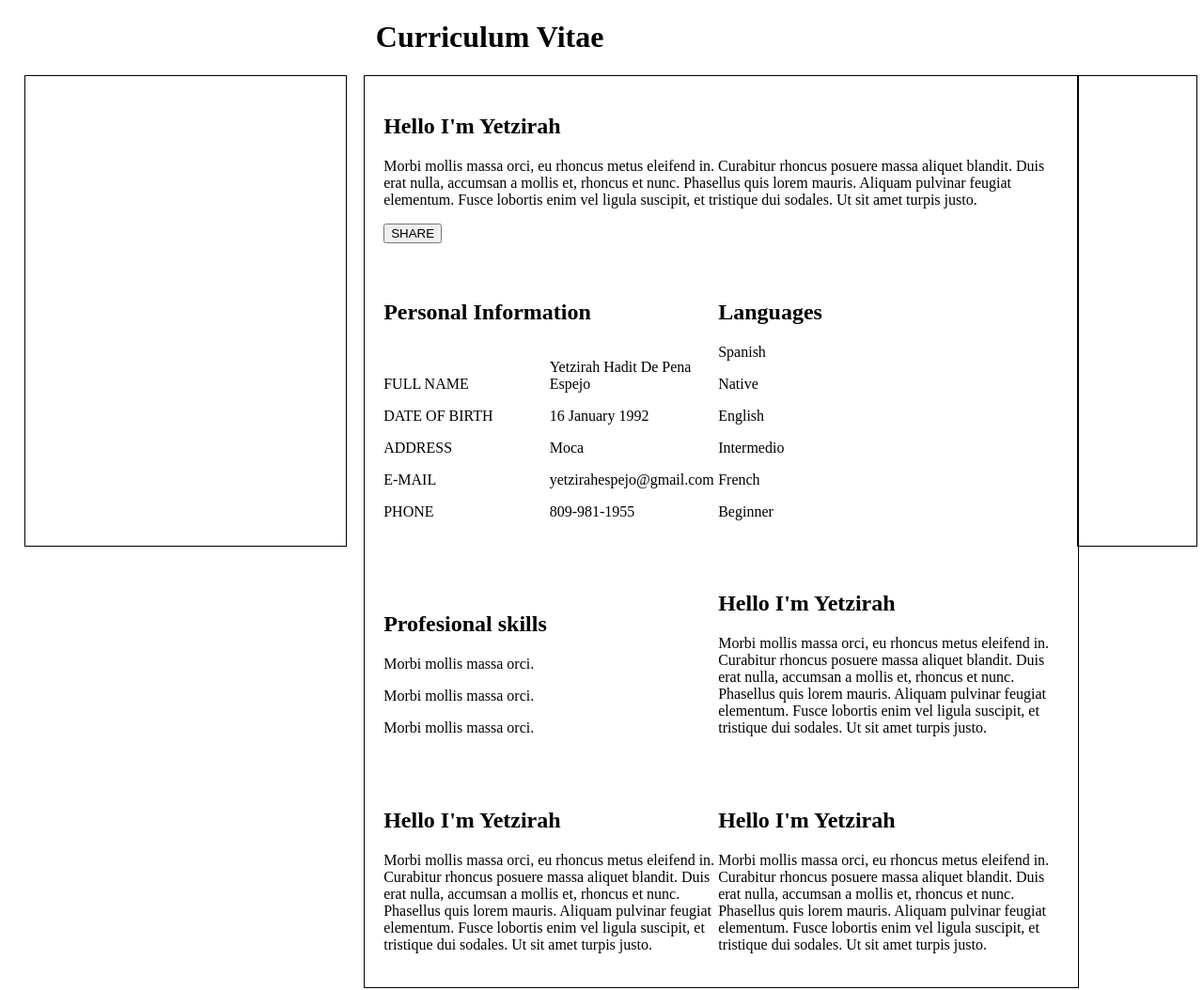
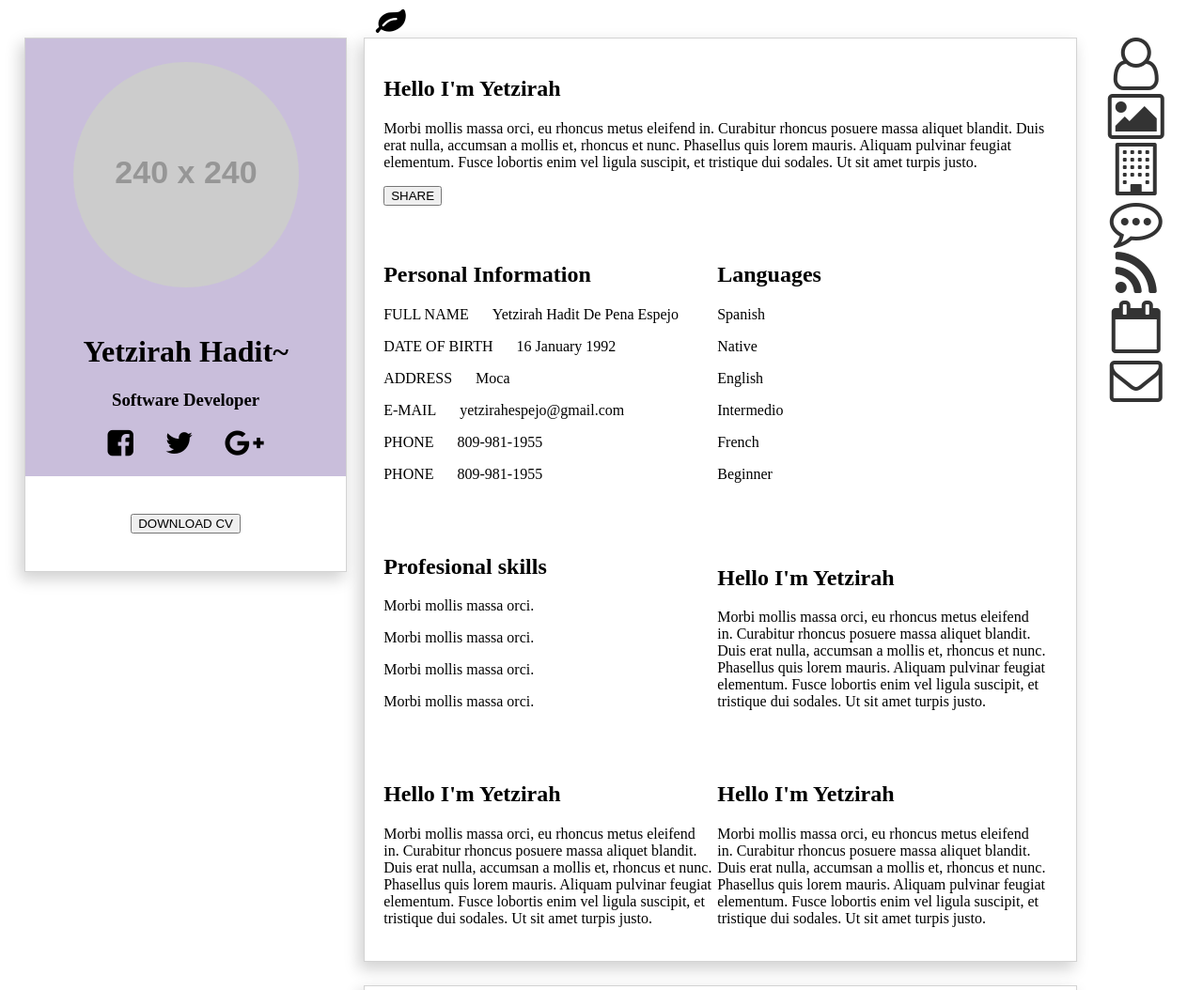
Before and after one commit to Yetzirah/curriculum-vitae, a plain HTML site: page index.html in a window 1280 px wide. Shown: the top 1054 px of the page at 94% size. Drawn offline with Linux system fonts and the light colour scheme; placeholder pictures from the web are drawn by us.

Commit message:
Add mobile layout

```diff
--- a/index.html
+++ b/index.html
@@ -1,18 +1,29 @@
 <!DOCTYPE html>
 <html lang="en">
   <head>
+    <meta name="viewport" content="width=device-width, initial-scale=1">
+    <link rel="stylesheet" href="https://cdnjs.cloudflare.com/ajax/libs/font-awesome/4.7.0/css/font-awesome.min.css">
     <style type="text/css">
-      .about-me {
+      #about-me section {
         padding: 20px;
       }
       .column-50 {
+        width: 49%;
         display: inline-block;
-        width: 49%;
       }
       .container {
         padding-left: 30%;
         padding-right: 10%;
         width: 60%;
+      }
+      .download {
+        padding: 40px 0;
+        margin-top: 19px;
+        background-color: #FFF;
+      }
+      .icons {
+        font-size: 32px;
+        margin: 0 15px;
       }
       .navigation-menu {
         float: right;
@@ -21,16 +32,44 @@
         width: 10%;
         position: relative;
       }
+      .navigation-menu i {
+        color: #333;
+        font-size: 56px;
+      }
+      .navigation-menu-content {
+        width: 50%;
+        margin: auto;
+        text-align: center;
+      }
+      .large-screen--hide {
+        display: none;
+      }
+      .logo {
+        font-size: 32px;
+        padding-left: 31%;
+      }
       .page-title {
         margin-left: 31%;
+      }
+      .personal-info {
+        margin-left: 25px;
+      }
+      .pic-content {
+        padding: 25px 0;
+      }
+      .pic-content img {
+        border-radius: 50%;
+        max-width: 80%;
       }
       .profile-card {
         float: left;
         width: 30%;
       }
-      .profile-card .profile-card-content {
+      .profile-card-content {
         width: 90%;
         margin: auto;
+        text-align: center;
+        background-color: #c9bedb;
       }
       .profile-card.sticky {
         top: 15px;
@@ -39,33 +78,86 @@
         margin-bottom: 25px;
       }
       .square {
-        border: 1px solid #000;
-        width: 100%;
+        border: 1px solid lightgrey;
+        box-shadow: -4px 7px 15px 1px lightgray;
         min-height: 500px;
       }
       .sticky {
         position: sticky;
         top: 0;
       }
+      @media only screen and (max-width: 768px) {
+          [class*="column-"],
+          .small-screen--one-whole {
+            width: 100%;
+          }
+          .container.small-screen--one-whole {
+            padding: 0;
+          }
+          .profile-card.small-screen--one-whole {
+            float: none;
+            margin-bottom: 25px;
+          }
+          .profile-card.small-screen--one-whole.sticky {
+            position: static;
+          }
+          .small-screen--hide {
+            display: none;
+          }
+      }
     </style>
   </head>
   <body>
     <div>
       <header>
-        <div class="page-title">
-          <h1>Curriculum Vitae</h1>
-          <nav></nav>
+        <i class="fa fa-leaf logo" aria-hidden="true"></i>
+        <nav role="navigation"></nav>
+      </header>
+      <div class="profile-card sticky small-screen--one-whole">
+        <div class="profile-card-content square small-screen--one-whole">
+          <div class="pic-content">
+            <a href="https://placeholder.com"><img src="http://via.placeholder.com/240x240"></a>
           </div>
-      </header>
-      <div class="profile-card sticky">
-        <div class="square profile-card-content"></div>
+          <h1>Yetzirah Hadit~</h1>
+          <h3>Software Developer</h3>
+          <div class="social-networks">
+            <i class="fa fa-facebook-square icons" aria-hidden="true"></i>
+            <i class="fa fa-twitter icons" aria-hidden="true"></i>
+            <i class="fa fa-google-plus icons" aria-hidden="true"></i>
           </div>
-      <div class="navigation-menu sticky">
-        <div class="square"></div>
+          <div class="download">
+            <button>DOWNLOAD CV</button>
           </div>
-      <main role="main" class="container">
-        <div class="section-container square">
-          <section class="about-me">
+        </div>
+      </div>
+      <div class="navigation-menu sticky small-screen--hide">
+        <div class="navigation-menu-content">
+          <a href="#about-me">
+            <i class="fa fa-user-o" aria-hidden="true"></i>
+          </a>
+          <a href="#portfolio">
+            <i class="fa fa-picture-o" aria-hidden="true"></i>
+          </a>
+          <a href="#work-experience">
+            <i class="fa fa-building-o" aria-hidden="true"></i>
+          </a>
+          <a href="#references">
+            <i class="fa fa-commenting-o" aria-hidden="true"></i>
+          </a>
+          <a href="#blog">
+            <i class="fa fa-rss" aria-hidden="true"></i>
+          </a>
+          <a href="#calendar">
+            <i class="fa fa-calendar-o" aria-hidden="true"></i>
+          </a>
+          <a href="#contact-me">
+            <i class="fa fa-envelope-o" aria-hidden="true"></i>
+          </a>
+        </div>
+      </div>
+      <main role="main" class="container small-screen--one-whole">
+        <div class="section-container square" id="about-me">
+          <section>
             <div class="section-title">
               <h2> Hello I'm Yetzirah</h2>
             </div>
@@ -74,29 +166,18 @@
               <button>SHARE</button>
             </div>
           </section>
-          <section class="about-me">
-            <row>
+          <section>
             <div class="column-50">
               <div class="section-title">
                 <h2>Personal Information</h2>
               </div>
               <div class="section-content">
-                  <row>
-                    <div class="column-50">
-                      <p>FULL NAME</p>
-                      <p>DATE OF BIRTH</p>
-                      <p>ADDRESS</p>
-                      <p>E-MAIL</p>
-                      <p>PHONE</p>
-                    </div>
-                    <div class="column-50">
-                      <p>Yetzirah Hadit De Pena Espejo</p>
-                      <p>16 January 1992</p>
-                      <p>Moca</p>
-                      <p>yetzirahespejo@gmail.com</p>
-                      <p>809-981-1955</p>
-                    </div>
-                  </row>
+                <p><span class="title">FULL NAME</span><span class="personal-info">Yetzirah Hadit De Pena Espejo</span></p>
+                <p><span class="title">DATE OF BIRTH</span><span class="personal-info">16 January 1992</span></p>
+                <p><span class="title">ADDRESS</span><span class="personal-info">Moca</span></p>
+                <p><span class="title">E-MAIL</span><span class="personal-info">yetzirahespejo@gmail.com</span></p>
+                <p><span class="title">PHONE</span><span class="personal-info">809-981-1955</span></p>
+                <p><span class="title">PHONE</span><span class="personal-info">809-981-1955</span></p>
               </div>
             </div>
             <div class="column-50">
@@ -112,15 +193,15 @@
                 <p>Beginner</p>
               </div>
             </div>
-            </row>
           </section>
-          <section class="about-me">
+          <section>
             <row>
               <div class="column-50">
                 <div class="section-title">
                   <h2>Profesional skills</h2>
                 </div>
                 <div class="section-content">
+                  <p>Morbi mollis massa orci.</p>
                   <p>Morbi mollis massa orci.</p>
                   <p>Morbi mollis massa orci.</p>
                   <p>Morbi mollis massa orci.</p>
@@ -136,7 +217,7 @@
               </div>
             </row>
           </section>
-          <section class="about-me">
+          <section>
             <row>
               <div class="column-50">
                 <div class="section-title">
@@ -157,7 +238,7 @@
             </row>
           </section>
         </div>
-        <div class="section-container square">
+        <div class="section-container square" id="portfolio">
           <section>
             <div class="section-title">
               <h2> Hello I'm Yetzirah</h2>
@@ -167,7 +248,7 @@
             </div>
           </section>
         </div>
-        <div class="section-container square">
+        <div class="section-container square" id="work-experience">
           <section>
             <div class="section-title">
               <h2> Hello I'm Yetzirah</h2>
@@ -177,7 +258,7 @@
             </div>
           </section>
         </div>
-        <div class="section-container square">
+        <div class="section-container square" id="references">
           <section>
             <div class="section-title">
               <h2> Hello I'm Yetzirah</h2>
@@ -187,7 +268,7 @@
             </div>
           </section>
         </div>
-        <div class="section-container square">
+        <div class="section-container square" id="blog">
           <section>
             <div class="section-title">
               <h2> Hello I'm Yetzirah</h2>
@@ -197,7 +278,7 @@
             </div>
           </section>
         </div>
-        <div class="section-container square">
+        <div class="section-container square" id="calendar">
           <section>
             <div class="section-title">
               <h2> Hello I'm Yetzirah</h2>
@@ -207,7 +288,7 @@
             </div>
           </section>
         </div>
-        <div class="section-container square">
+        <div class="section-container square" id="contact-me">
           <section>
             <div class="section-title">
               <h2> Hello I'm Yetzirah</h2>
```
Lines whose indentation alone changed are shown as unchanged.
